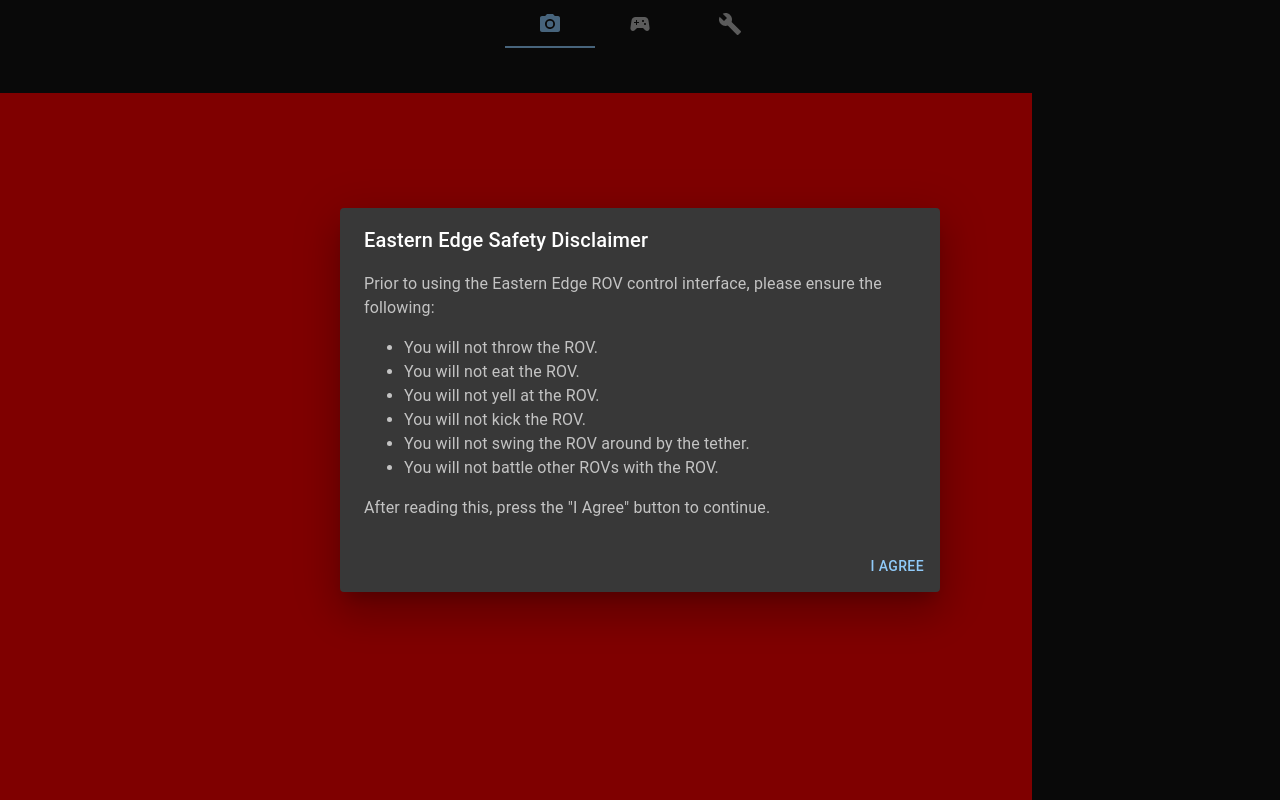
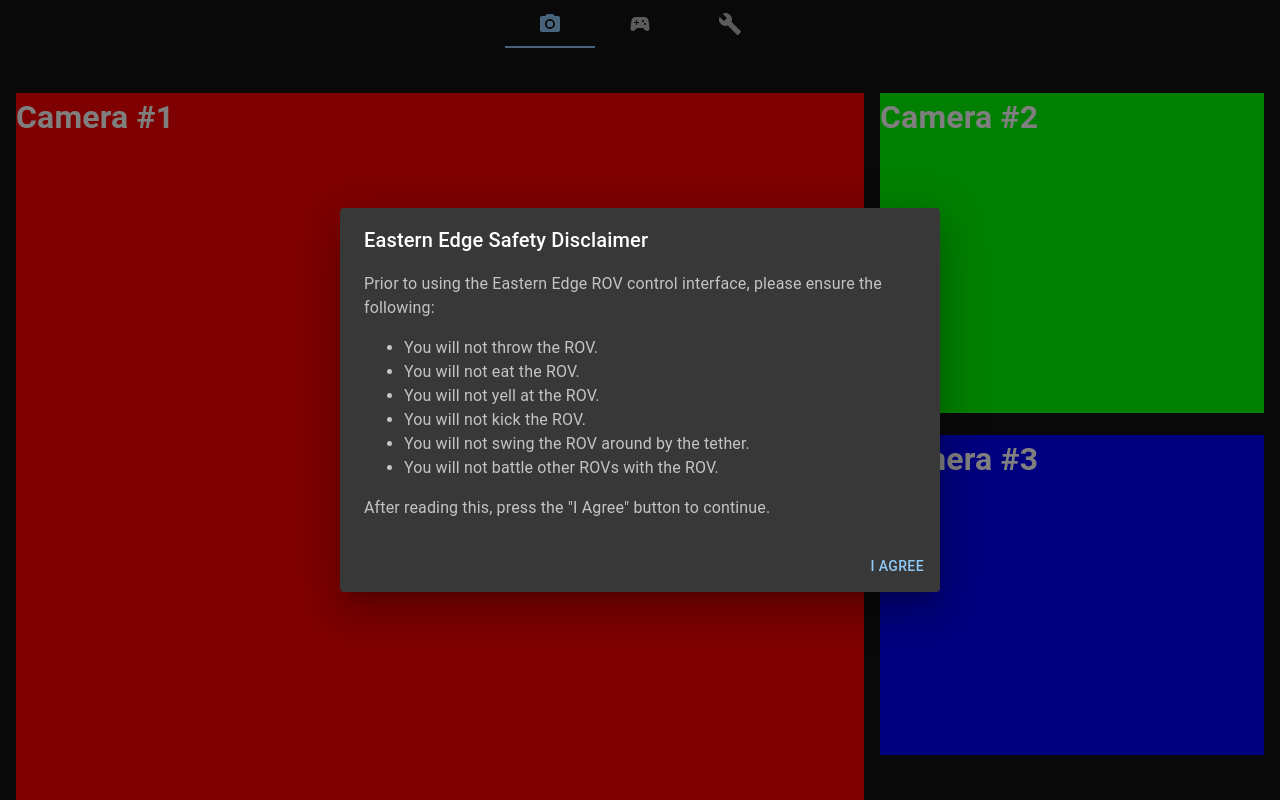
Before and after one commit to EasternEdgeRobotics/Software_2024, a React (Create React App) app in the folder GUI/: page / in a window 1280 px wide. Shown: the top 800 px of the page. Built offline with nearby package versions, Linux system fonts and the light colour scheme.

Commit message:
A little more reliable

```diff
--- a/GUI/src/App.jsx
+++ b/GUI/src/App.jsx
@@ -1,6 +1,6 @@
 import { CssBaseline, ThemeProvider, createTheme, Tabs, Tab, Grid, Box } from "@mui/material";
 import SafetyDisclaimer from "./SafetyDisclaimer";
-import React, { useEffect } from "react";
+import React from "react";
 import { CameraAlt, SportsEsports, Build } from "@mui/icons-material";
 
 const darkTheme = createTheme({
@@ -22,17 +22,17 @@ function App() {
       </Tabs>
       <br/>
       {tabIndex === 0 && (
-        <Box>
-          <Grid container spacing={2} style={{transform: `translateX(${(window.innerWidth - 1776)/2}px)`}}>
-            <Grid item xs margin="0">
-              <Box bgcolor="#ff0000" width="1280px" height="720px"><h1>Camera #1</h1></Box>
-            </Grid>
-            <Grid item xs margin="0">
-              <Box bgcolor="#00ff00" width="480px" height="352px"><h1>Camera #2</h1></Box>
-              <Box bgcolor="#0000ff" width="480px" height="352px" marginTop={"-6px"}><h1>Camera #3</h1></Box>
-            </Grid>
+        <Grid container spacing={2}>
+          <Grid item xs={1/9} />
+          <Grid item xs={8} margin="0">
+            <Box bgcolor="#ff0000" height="720px"><h1>Camera #1</h1></Box>
           </Grid>
-        </Box>
+          <Grid item xs margin="0">
+            <Box bgcolor="#00ff00" height="320px"><h1>Camera #2</h1></Box>
+            <Box bgcolor="#0000ff" height="320px"><h1>Camera #3</h1></Box>
+          </Grid>
+          <Grid item xs={1/9} />
+        </Grid>
       )}
       {tabIndex === 1 && (
         <h1>CONTROLLER WINDOW</h1>
```
